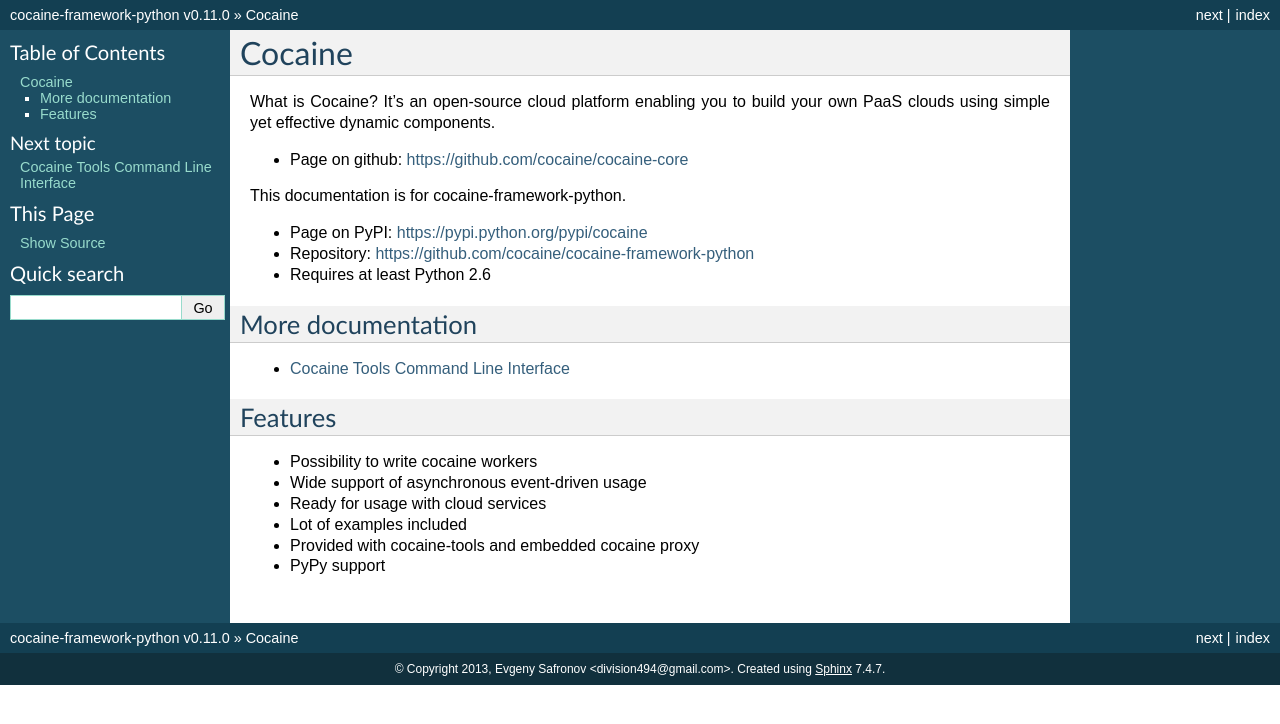
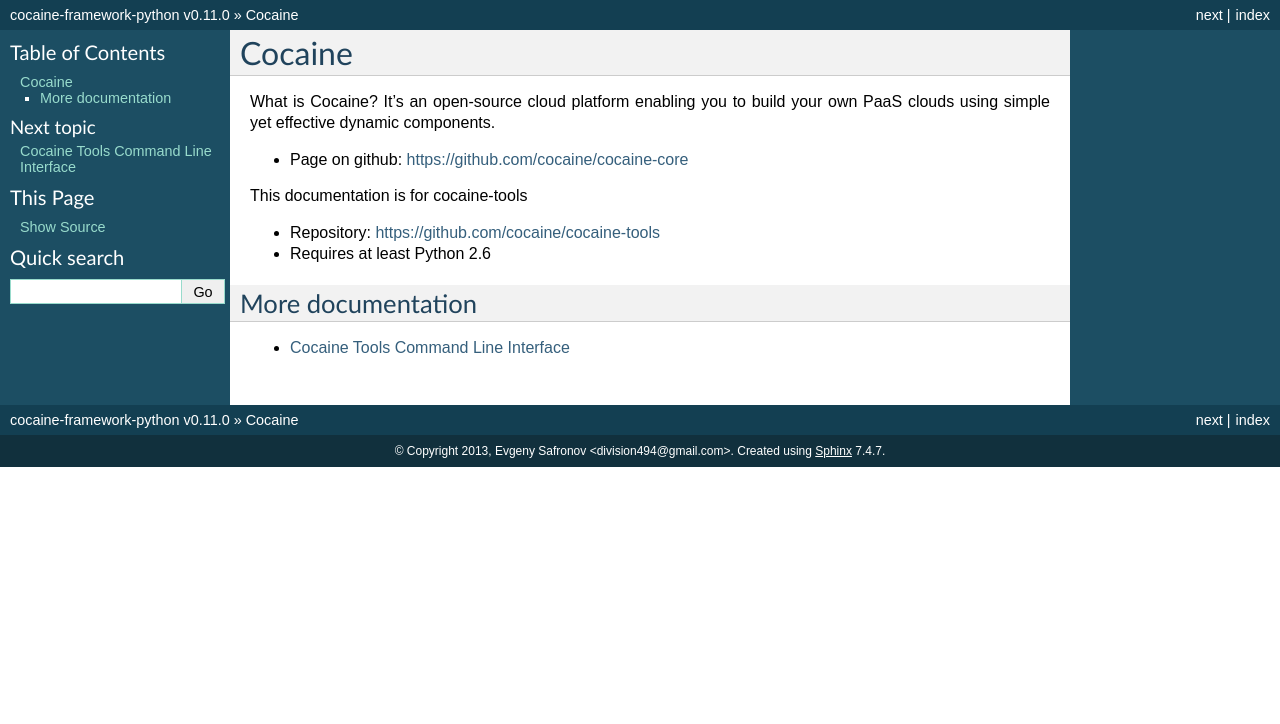
Before and after one commit to cocaine/cocaine-tools, a Sphinx documentation site: the page built from docs/index.rst, in a window 1280 px wide. Shown: the top 724 px of the page. Built offline with Sphinx 7.4.7, drawn with Linux system fonts in a browser that asks for light colours.

Commit message:
Documentation fix.

```diff
--- a/docs/index.rst
+++ b/docs/index.rst
@@ -12,10 +12,9 @@
 
 * Page on github: https://github.com/cocaine/cocaine-core
 
-This documentation is for cocaine-framework-python.
+This documentation is for cocaine-tools
 
-* Page on PyPI: https://pypi.python.org/pypi/cocaine
-* Repository: https://github.com/cocaine/cocaine-framework-python
+* Repository: https://github.com/cocaine/cocaine-tools
 * Requires at least Python 2.6
 
 
@@ -26,14 +25,3 @@
    :maxdepth: 1
 
    tools
-
-
-Features
--------------------
-
-* Possibility to write cocaine workers
-* Wide support of asynchronous event-driven usage
-* Ready for usage with cloud services
-* Lot of examples included
-* Provided with cocaine-tools and embedded cocaine proxy
-* PyPy support
```
